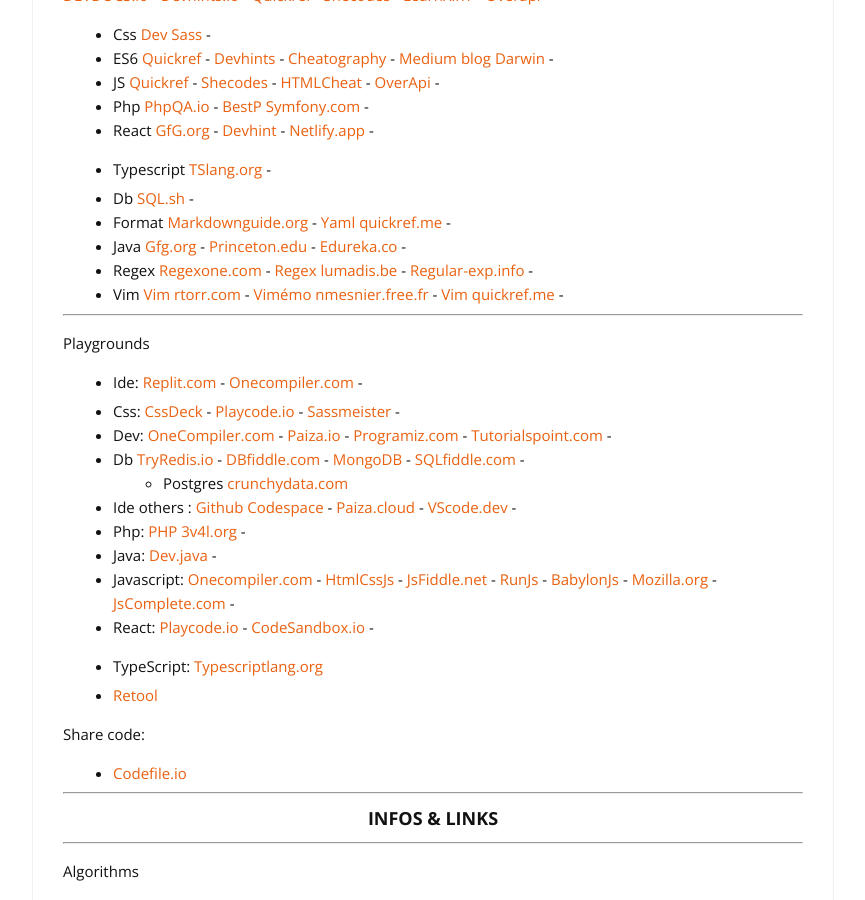
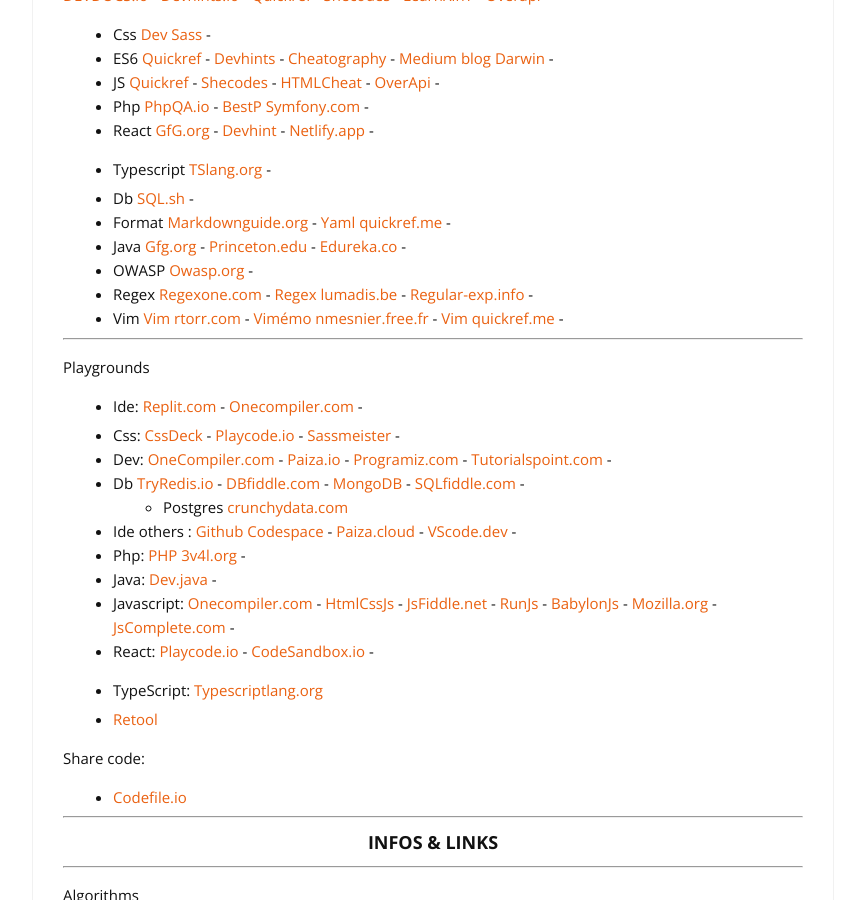
Before and after one commit to cylmat/cylmat.github.io, a Jekyll site: the page built from _pages/USEFUL.md, in a window 1280 px wide and 900 px high, scrolled down 992 px. Shown: the whole window, without its empty margins (207-1072 px from the left). Built offline with Jekyll 4.4.1, drawn with Linux system fonts in a browser that asks for light colours; nearby versions of some CDN libraries.

Commit message:
Update USEFUL.md

```diff
--- a/_pages/USEFUL.md
+++ b/_pages/USEFUL.md
@@ -52,6 +52,7 @@
 - Db [SQL.sh](https://sql.sh) -
 - Format [Markdownguide.org](https://www.markdownguide.org/cheat-sheet) - [Yaml quickref.me](https://quickref.me/yaml.html) -
 - Java [Gfg.org](https://www.geeksforgeeks.org/java-cheat-sheet) - [Princeton.edu](https://introcs.cs.princeton.edu/java/11cheatsheet/) - [Edureka.co](https://www.edureka.co/blog/cheatsheets/java-cheat-sheet/) -
+- OWASP [Owasp.org](https://cheatsheetseries.owasp.org/Glossary.html) -
 - Regex [Regexone.com](https://regexone.com) - [Regex lumadis.be](https://lumadis.be/regex) - [Regular-exp.info](https://www.regular-expressions.info) -
 - Vim [Vim rtorr.com](https://vim.rtorr.com) - [Vimémo nmesnier.free.fr](http://nmesnier.free.fr/vim.html) - [Vim quickref.me](https://quickref.me/vim) -
 
```
